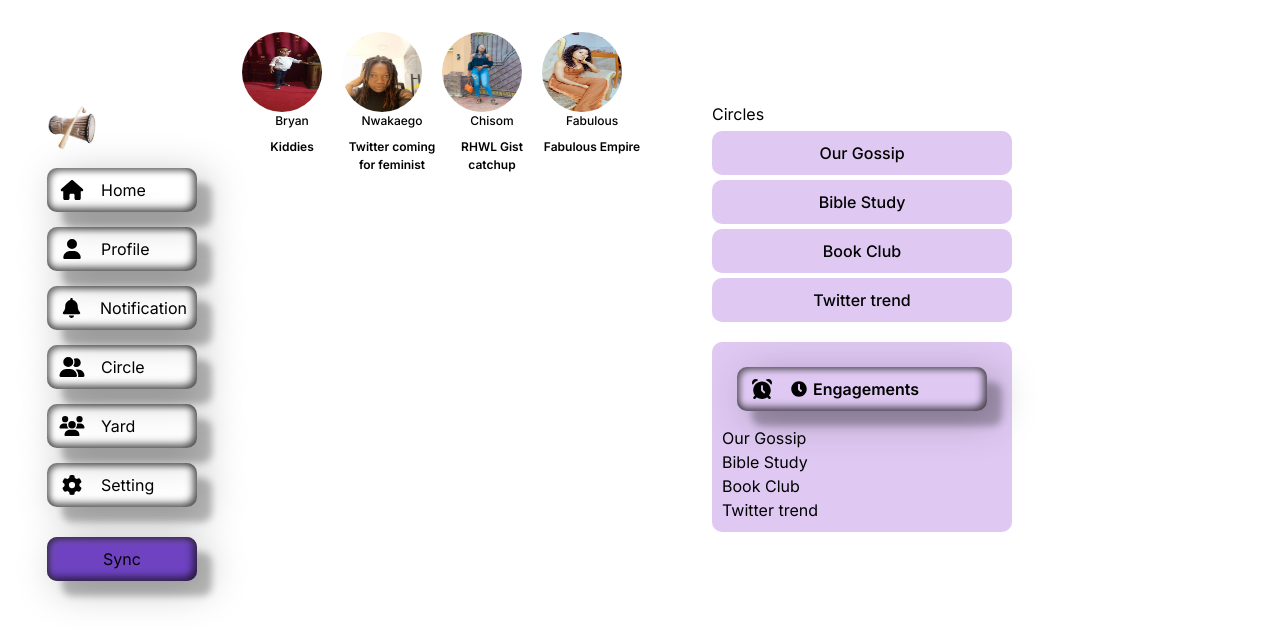
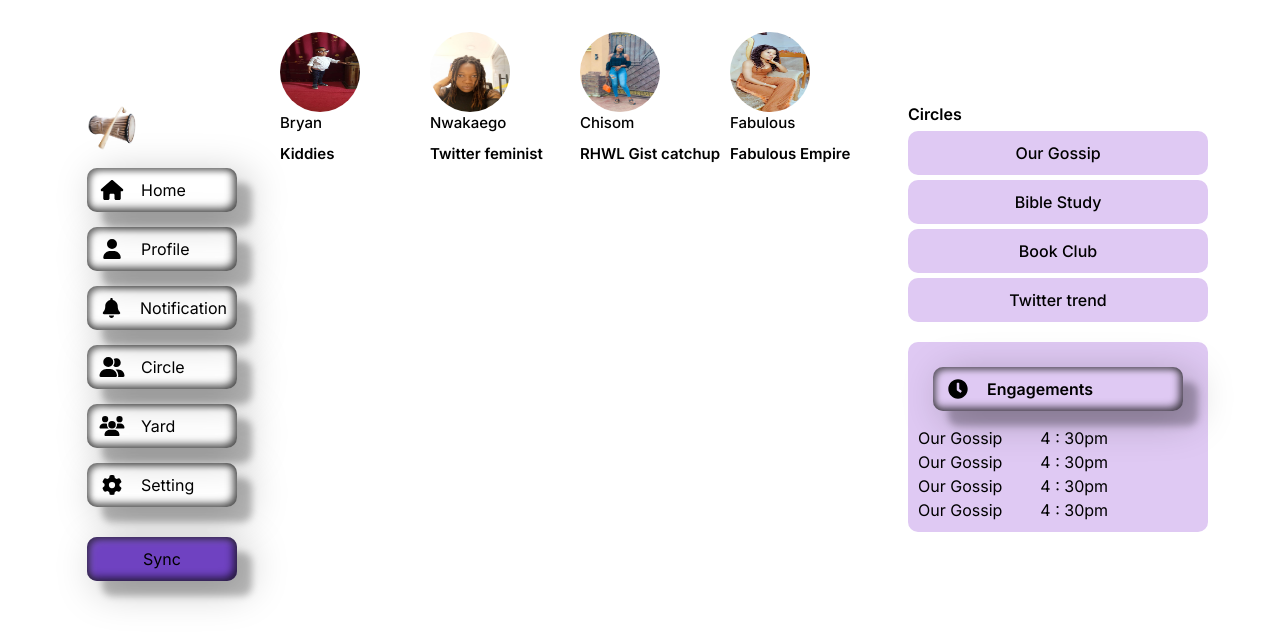
Before and after one commit to Nwakaego-Ego/circle, a Next.js app: page / in a window 1280 px wide. Shown: the top 644 px of the page. Built offline with nearby package versions, Linux system fonts and the light colour scheme.

Commit message:
divided the component into their percent

```diff
--- a/src/app/component/activity/activity.css
+++ b/src/app/component/activity/activity.css
@@ -1,7 +1,7 @@
-.activity {
+/* .activity {
   position: relative;
   left: 30px;
-}
+} */
 
 .activity-img {
   width: 80px;
@@ -27,11 +27,14 @@
   transform: scale(1.07);
 }
 
+.activity-wrapper {
+}
+
 .name-title {
   /* position: absolute; */
   bottom: 20px;
 
-  font-size: 12px;
+  font-size: 15px;
   color: white;
   font-weight: 600;
 }
@@ -39,7 +42,7 @@
 .activity-name {
   /* background-color: rgba(255, 255, 255, 0.15);  */
   /* background-color: rgba(209, 154, 243, 0.4); */
-  text-align: center;
+  /* text-align: center; */
   font-weight: 500;
   border-radius: 10px;
   color: black;
@@ -50,11 +53,11 @@
 .activity-title {
   /* background-color: rgba(255, 255, 255, 0.15);  */
   /* background-color: rgba(209, 154, 243, 0.4); */
-  text-align: center;
+  /* text-align: center; */
   color: black;
   font-weight: 600;
   border-radius: 10px;
-  width: 100px;
+  width: 150px;
   border: 10px;
   position: relative;
   top: 8px;
--- a/src/app/component/activity/activity.jsx
+++ b/src/app/component/activity/activity.jsx
@@ -12,7 +12,7 @@ const activity = () => {
       bgImg: "/nwakaego.jpeg",
       image: "/ego.jpeg",
       name: "Nwakaego",
-      title: "Twitter coming for feminist",
+      title: "Twitter feminist",
     },
     {
       bgImg: "/chisom.jpeg",
@@ -39,7 +39,8 @@ const activity = () => {
               // style={{
               //   backgroundImage: `url(${activity.bgImg})`,
               // }}
-              className="bgImage"
+              // className="bgImage"
+              className="activity-wrapper"
             >
               <img src={activity.image} alt="image" className="activity-img" />
               <div className="name-title">
--- a/src/app/component/dashboard/dashboard.css
+++ b/src/app/component/dashboard/dashboard.css
@@ -0,0 +1,18 @@
+.dashboard-main {
+  display: flex;
+  justify-content: space-between;
+  max-width: 1200px; /* Adjust the max-width as needed */
+  margin: 0 auto; /* Center the container on the page */
+}
+
+.explorer-component {
+  width: 20%;
+}
+
+.activity-component {
+  width: 50%;
+}
+
+.sidebar-component {
+  width: 30%;
+}
--- a/src/app/component/dashboard/dashboard.jsx
+++ b/src/app/component/dashboard/dashboard.jsx
@@ -1,14 +1,15 @@
 import Activity from "../activity/activity";
 import Explorer from "../explorer/explorer";
 import Sidebar from "../sidebar/sidebar";
+import "./dashboard.css";
 
 const dashboard = () => {
   return (
     <>
-      <div className="flex p-8">
-        <Explorer />
-        <Activity />
-        <Sidebar />
+      <div className="dashboard-main p-8">
+        <Explorer className="explorer-component" />
+        <Activity className="actvity-component" />
+        <Sidebar className="sidebar-component" />
       </div>
     </>
   );
--- a/src/app/component/sidebar/sidebar.css
+++ b/src/app/component/sidebar/sidebar.css
@@ -1,7 +1,11 @@
 .circle-main {
   position: relative;
   top: 70px;
-  left: 100px;
+  /* left: 100px; */
+}
+
+.circles {
+  font-weight: 600;
 }
 
 .circles {
@@ -18,6 +22,24 @@
   border-radius: 10px;
 }
 
+.engagement-item {
+  display: flex;
+  align-items: center;
+  margin: 15px;
+  padding: 10px;
+  gap: 6px;
+  border-radius: 10px;
+  /* color: white; */
+
+  /* background: linear-gradient(to bottom right, #3490dc, #6f42c1, #e83e8c); */
+  /* background-color: #6f42c1; */
+  /* background-color: #bf30ee; */
+  box-shadow: 15px 15px 7px rgba(0, 0, 0, 0.25),
+    10px 8px 40px rgba(0, 0, 0, 0.25), inset 3px 3px 6px rgba(0, 0, 0, 0.5),
+    inset 3px 3px 10px rgba(255, 255, 255, 0.2),
+    inset -3px -3px 8px rgba(0, 0, 0, 0.75);
+}
+
 .engagement-text {
   font-weight: 600;
 }
@@ -30,3 +52,7 @@
   font-weight: 400;
   border-radius: 10px;
 }
+
+.engagement-timer {
+  margin-left: 38px;
+}
--- a/src/app/component/sidebar/sidebar.jsx
+++ b/src/app/component/sidebar/sidebar.jsx
@@ -1,9 +1,27 @@
 import { FontAwesomeIcon } from "@fortawesome/react-fontawesome";
-import { faClock, faAlarmClock } from "@fortawesome/free-solid-svg-icons";
+import { faClock, faHourglass } from "@fortawesome/free-solid-svg-icons";
 import { FaClock } from "react-icons/fa";
 import "./sidebar.css";
 
 const Sidebar = () => {
+  const engagements = [
+    {
+      title: "Our Gossip",
+      time: "4 : 30pm",
+    },
+    {
+      title: "Our Gossip",
+      time: "4 : 30pm",
+    },
+    {
+      title: "Our Gossip",
+      time: "4 : 30pm",
+    },
+    {
+      title: "Our Gossip",
+      time: "4 : 30pm",
+    },
+  ];
   return (
     <>
       <div className="circle-main">
@@ -16,17 +34,19 @@ const Sidebar = () => {
         </div>
 
         <div className="engagement">
-          <div className="explorer-item">
-            <FontAwesomeIcon icon={faAlarmClock} className="fa" />
-            <FaClock />
+          <div className="engagement-item ">
+            <FaClock className="fa" />
             <div className="engagement-text">Engagements</div>
           </div>
-          <div className="">
-            <div className="">Our Gossip</div>
-            <div className="">Bible Study</div>
-            <div className="">Book Club</div>
-            <div className="">Twitter trend</div>
-          </div>
+
+          {engagements.map((item) => {
+            return (
+              <div key={item.id} className="flex">
+                <div>{item.title}</div>
+                <div className=" engagement-timer">{item.time}</div>
+              </div>
+            );
+          })}
         </div>
       </div>
     </>
```
